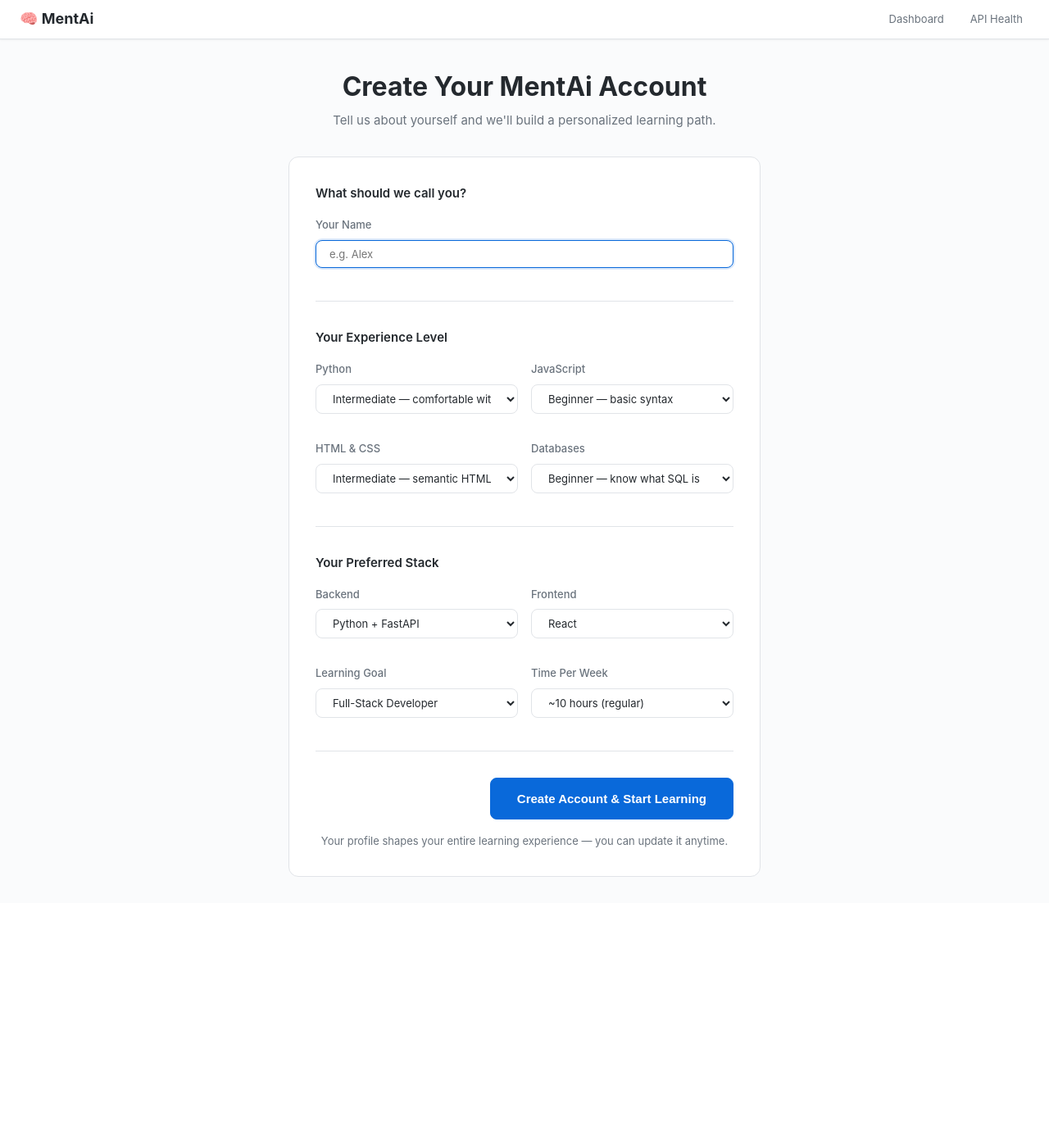
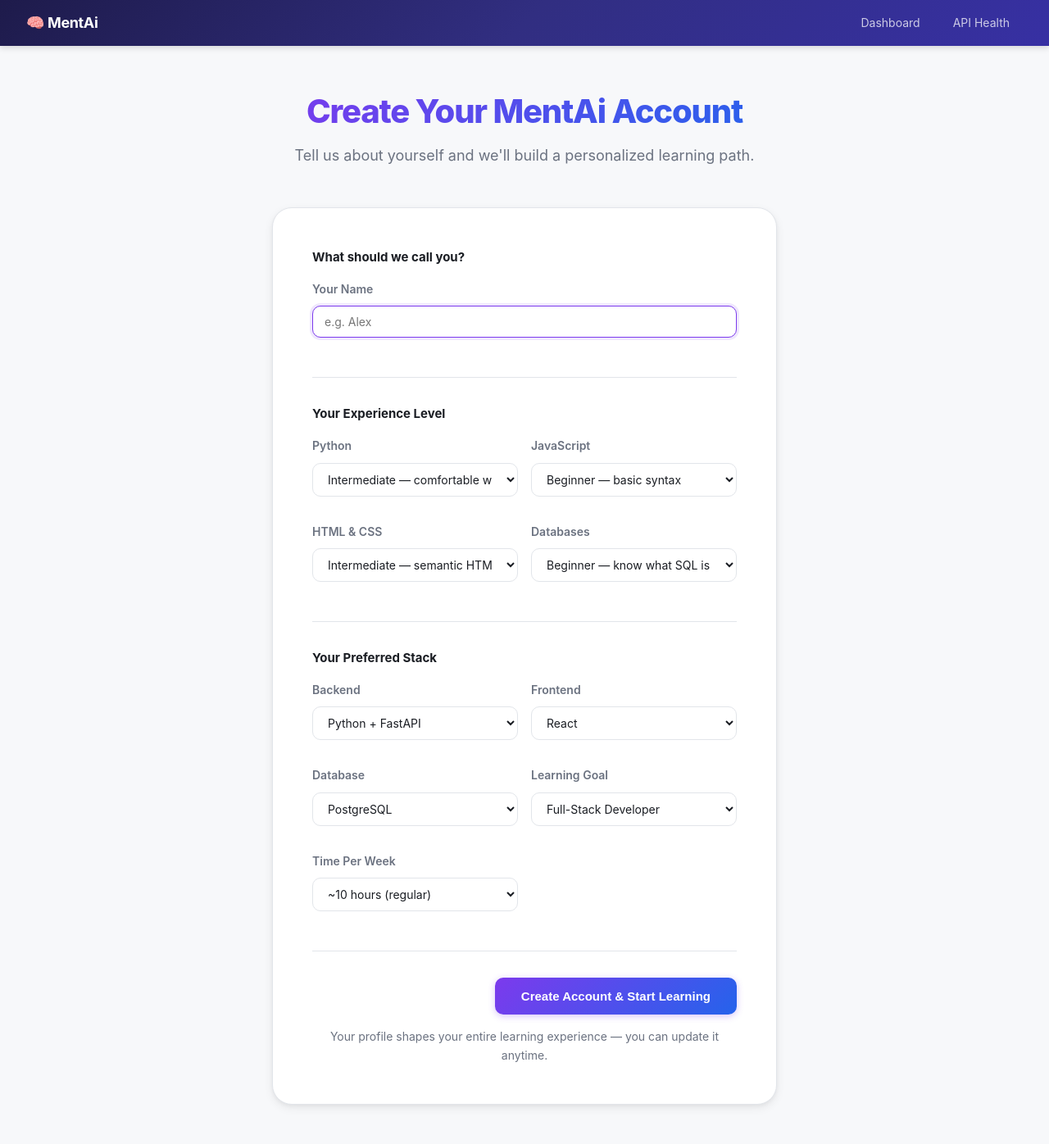
Before and after one commit to King-odysseus/mentai, a FastAPI app: page /onboarding in a window 1280 px wide. Shown: the whole page at 82% size. Before the commit the page ends 1070 px from the top, so only its background shows below. Run offline with FastAPI, Linux system fonts and the light colour scheme.

Commit message:
fix: audit fixes — learning path pipe, comparator fix, interactivity, UI redesign
Critical fixes:
- Pipe learning_path JSON as curriculum_context to AI tutor in all 3
  chat handlers (message, teach_concept, code_review) — the AI now
  sees the learner's curriculum position and adapts teaching
- Fix project_comparator.py — removed reference to deleted Concept
  model and concept_id field, uses string-based concept_title instead
- Fix teach_concept handler — now passes both curriculum_context AND
  mastery_context to the tutor, so the AI knows what's been learned

Frontend:
- cycle_complete and concept_exposed WebSocket messages now show a
  real animated toast notification instead of console.log
- Toast auto-dismisses after 3s with mastery-colored title

UI Redesign (Udacity-inspired):
- New color palette: deep purple gradient primary, refined neutrals
- Dark gradient nav bar, sticky at top
- Modern buttons with subtle hover elevation
- Glossier cards with tiered shadows
- Refined typography with Inter font stack
- Smoother transitions across all components
- Onboarding: added preferred_database selector, modern form styling
- Fixed orphan CSS declaration in workspace.css
- Unified toast notification component in main.css

Co-Authored-By: Claude Opus 4.8 <noreply@anthropic.com>

```diff
--- a/static/css/main.css
+++ b/static/css/main.css
@@ -1,35 +1,37 @@
 /* ==========================================================================
-   MentAi — Design Tokens & Global Styles
-   Clean, readable design optimized for learning sessions.
-   Dark mode supported via [data-theme="dark"].
+   MentAi — Design Tokens & Global Styles (Udacity-inspired modern)
    ========================================================================== */
 
-/* --------------------------------------------------------------------------
-   Design Tokens (CSS custom properties)
-   -------------------------------------------------------------------------- */
 :root {
   /* Colors */
-  --color-bg: #fafbfc;
+  --color-bg: #f7f8fa;
   --color-surface: #ffffff;
-  --color-border: #e1e4e8;
-  --color-text: #24292e;
-  --color-text-secondary: #6a737d;
-  --color-primary: #0969da;
-  --color-primary-hover: #0550b2;
+  --color-border: #e2e5ea;
+  --color-text: #1a1d23;
+  --color-text-secondary: #6b7280;
+  --color-primary: #7c3aed;
+  --color-primary-hover: #6d28d9;
+  --color-primary-light: #ede9fe;
   --color-primary-text: #ffffff;
-  --color-accent: #8250df;
-  --color-success: #1a7f37;
-  --color-warning: #9a6700;
-  --color-danger: #cf222e;
+  --color-accent: #059669;
+  --color-success: #059669;
+  --color-warning: #d97706;
+  --color-danger: #dc2626;
+
+  /* Gradients */
+  --gradient-primary: linear-gradient(135deg, #7c3aed 0%, #2563eb 100%);
+  --gradient-header: linear-gradient(135deg, #1e1b4b 0%, #312e81 50%, #3730a3 100%);
 
   /* Typography */
-  --font-mono: "Cascadia Code", "Fira Code", "JetBrains Mono", "Consolas", monospace;
-  --font-sans: -apple-system, BlinkMacSystemFont, "Segoe UI", Roboto, sans-serif;
-  --font-size-sm: 0.8125rem;
+  --font-sans: "Inter", -apple-system, BlinkMacSystemFont, "Segoe UI", system-ui, sans-serif;
+  --font-mono: "JetBrains Mono", "Fira Code", "Cascadia Code", "Consolas", monospace;
+  --font-size-xs: 0.75rem;
+  --font-size-sm: 0.875rem;
   --font-size-base: 0.9375rem;
   --font-size-lg: 1.125rem;
   --font-size-xl: 1.5rem;
   --font-size-2xl: 2rem;
+  --font-size-3xl: 2.5rem;
   --line-height: 1.6;
 
   /* Spacing */
@@ -38,25 +40,24 @@
   --space-md: 1rem;
   --space-lg: 1.5rem;
   --space-xl: 2rem;
+  --space-2xl: 3rem;
 
   /* Radii */
-  --radius-sm: 4px;
-  --radius-md: 8px;
-  --radius-lg: 12px;
+  --radius-sm: 6px;
+  --radius-md: 10px;
+  --radius-lg: 16px;
+  --radius-xl: 24px;
 
   /* Shadows */
-  --shadow-sm: 0 1px 2px rgba(0,0,0,0.06);
-  --shadow-md: 0 4px 12px rgba(0,0,0,0.08);
-  --shadow-lg: 0 8px 24px rgba(0,0,0,0.12);
+  --shadow-sm: 0 1px 3px rgba(0,0,0,0.06), 0 1px 2px rgba(0,0,0,0.04);
+  --shadow-md: 0 4px 12px rgba(0,0,0,0.07), 0 2px 4px rgba(0,0,0,0.04);
+  --shadow-lg: 0 12px 32px rgba(0,0,0,0.1), 0 4px 8px rgba(0,0,0,0.04);
+  --shadow-xl: 0 24px 48px rgba(0,0,0,0.12);
 
-  /* Transitions */
-  --transition-fast: 150ms ease;
-  --transition-base: 250ms ease;
+  --transition-fast: 150ms cubic-bezier(0.4, 0, 0.2, 1);
+  --transition-base: 250ms cubic-bezier(0.4, 0, 0.2, 1);
 }
 
-/* --------------------------------------------------------------------------
-   Reset & Base
-   -------------------------------------------------------------------------- */
 *, *::before, *::after { box-sizing: border-box; margin: 0; padding: 0; }
 
 html { font-size: 16px; -webkit-text-size-adjust: 100%; }
@@ -73,62 +74,79 @@ body {
 a { color: var(--color-primary); text-decoration: none; }
 a:hover { text-decoration: underline; }
 
-/* --------------------------------------------------------------------------
-   Top Navigation
-   -------------------------------------------------------------------------- */
+/* Top Nav */
 .topnav {
   display: flex;
   align-items: center;
   justify-content: space-between;
-  height: 48px;
-  padding: 0 var(--space-lg);
-  background: var(--color-surface);
-  border-bottom: 1px solid var(--color-border);
-  box-shadow: var(--shadow-sm);
+  height: 56px;
+  padding: 0 var(--space-xl);
+  background: var(--gradient-header);
+  box-shadow: 0 2px 8px rgba(0,0,0,0.15);
+  position: sticky;
+  top: 0;
+  z-index: 100;
 }
 .topnav-brand {
   font-weight: 700;
   font-size: var(--font-size-lg);
-  color: var(--color-text);
+  color: #fff;
+  letter-spacing: -0.02em;
 }
-.topnav-brand:hover { text-decoration: none; }
-.topnav-links { display: flex; gap: var(--space-md); }
+.topnav-brand:hover { text-decoration: none; opacity: 0.9; }
+.topnav-links { display: flex; gap: var(--space-sm); }
 .topnav-link {
   font-size: var(--font-size-sm);
-  color: var(--color-text-secondary);
-  padding: var(--space-xs) var(--space-sm);
+  color: rgba(255,255,255,0.75);
+  padding: var(--space-xs) var(--space-md);
   border-radius: var(--radius-sm);
-  transition: background var(--transition-fast);
+  transition: all var(--transition-fast);
 }
-.topnav-link:hover { background: var(--color-bg); text-decoration: none; }
+.topnav-link:hover { background: rgba(255,255,255,0.1); color: #fff; text-decoration: none; }
 
-/* --------------------------------------------------------------------------
-   Buttons
-   -------------------------------------------------------------------------- */
+/* Buttons */
 .btn {
   display: inline-flex;
   align-items: center;
+  justify-content: center;
   gap: var(--space-xs);
-  padding: var(--space-sm) var(--space-md);
+  padding: 8px 18px;
   font-size: var(--font-size-sm);
-  font-weight: 500;
-  border: 1px solid var(--color-border);
+  font-weight: 600;
+  border: none;
   border-radius: var(--radius-md);
   background: var(--color-surface);
   color: var(--color-text);
   cursor: pointer;
   transition: all var(--transition-fast);
   white-space: nowrap;
+  box-shadow: var(--shadow-sm);
 }
-.btn:hover { background: var(--color-bg); border-color: var(--color-text-secondary); }
+.btn:hover {
+  transform: translateY(-1px);
+  box-shadow: var(--shadow-md);
+}
+.btn:active {
+  transform: translateY(0);
+}
 .btn-primary {
-  background: var(--color-primary);
+  background: var(--gradient-primary);
   color: var(--color-primary-text);
+  box-shadow: 0 2px 8px rgba(124,58,237,0.3);
+}
+.btn-primary:hover {
+  box-shadow: 0 4px 14px rgba(124,58,237,0.4);
+}
+.btn-secondary {
+  color: var(--color-text-secondary);
+  background: var(--color-surface);
+  border: 1px solid var(--color-border);
+}
+.btn-secondary:hover {
   border-color: var(--color-primary);
+  color: var(--color-primary);
 }
-.btn-primary:hover { background: var(--color-primary-hover); border-color: var(--color-primary-hover); }
-.btn-secondary { color: var(--color-text-secondary); }
-.btn-sm { padding: var(--space-xs) var(--space-sm); font-size: 0.75rem; }
+.btn-sm { padding: 5px 12px; font-size: var(--font-size-xs); }
 .btn-icon {
   background: none;
   border: none;
@@ -138,13 +156,11 @@ a:hover { text-decoration: underline; }
   font-size: 1rem;
   line-height: 1;
   color: var(--color-text-secondary);
-  transition: background var(--transition-fast);
+  transition: all var(--transition-fast);
 }
-.btn-icon:hover { background: var(--color-bg); }
+.btn-icon:hover { background: var(--color-bg); color: var(--color-text); }
 
-/* --------------------------------------------------------------------------
-   Forms
-   -------------------------------------------------------------------------- */
+/* Forms */
 .form-group { margin-bottom: var(--space-md); }
 .form-group label {
   display: block;
@@ -157,20 +173,21 @@ a:hover { text-decoration: underline; }
 .form-group textarea,
 .form-group select {
   width: 100%;
-  padding: var(--space-sm) var(--space-md);
-  font-size: var(--font-size-base);
+  padding: 10px 14px;
+  font-size: var(--font-size-sm);
   font-family: inherit;
-  border: 1px solid var(--color-border);
+  border: 1.5px solid var(--color-border);
   border-radius: var(--radius-md);
   background: var(--color-surface);
   color: var(--color-text);
-  transition: border-color var(--transition-fast);
+  transition: all var(--transition-fast);
 }
 .form-group input:focus,
-.form-group textarea:focus {
+.form-group textarea:focus,
+.form-group select:focus {
   outline: none;
   border-color: var(--color-primary);
-  box-shadow: 0 0 0 3px rgba(9, 105, 218, 0.15);
+  box-shadow: 0 0 0 3px rgba(124,58,237,0.12);
 }
 .form-actions {
   display: flex;
@@ -179,16 +196,16 @@ a:hover { text-decoration: underline; }
   margin-top: var(--space-lg);
 }
 
-/* --------------------------------------------------------------------------
-   Cards
-   -------------------------------------------------------------------------- */
+/* Cards */
 .card {
   background: var(--color-surface);
   border: 1px solid var(--color-border);
   border-radius: var(--radius-lg);
   padding: var(--space-lg);
   box-shadow: var(--shadow-sm);
+  transition: box-shadow var(--transition-base);
 }
+.card:hover { box-shadow: var(--shadow-md); }
 .card-header {
   display: flex;
   align-items: center;
@@ -198,29 +215,55 @@ a:hover { text-decoration: underline; }
 .card-header h2 {
   font-size: var(--font-size-lg);
   font-weight: 600;
+  color: var(--color-text);
 }
 
-/* --------------------------------------------------------------------------
-   Empty state
-   -------------------------------------------------------------------------- */
+/* Empty state */
 .empty-state {
   color: var(--color-text-secondary);
-  font-style: italic;
   text-align: center;
   padding: var(--space-xl);
+  font-size: var(--font-size-sm);
 }
 
-/* --------------------------------------------------------------------------
-   Main content area
-   -------------------------------------------------------------------------- */
+/* Main content */
 .main-content {
-  /* Default: full height minus nav */
-  min-height: calc(100vh - 48px);
+  min-height: calc(100vh - 56px);
 }
 
-/* --------------------------------------------------------------------------
-   Utility
-   -------------------------------------------------------------------------- */
+/* Toast notification */
+.concept-toast {
+  position: fixed;
+  bottom: 24px;
+  right: 24px;
+  display: flex;
+  align-items: center;
+  gap: var(--space-sm);
+  padding: var(--space-md) var(--space-lg);
+  background: var(--color-surface);
+  border: 1px solid var(--color-border);
+  border-radius: var(--radius-lg);
+  box-shadow: var(--shadow-lg);
+  transform: translateY(120%);
+  opacity: 0;
+  transition: all var(--transition-base);
+  z-index: 1000;
+  max-width: 360px;
+}
+.concept-toast.toast-visible {
+  transform: translateY(0);
+  opacity: 1;
+}
+.toast-icon { font-size: 1.5rem; }
+.toast-body { display: flex; flex-direction: column; }
+.toast-title { font-weight: 600; font-size: var(--font-size-sm); }
+.toast-meta { font-size: var(--font-size-xs); color: var(--color-text-secondary); margin-top: 2px; }
+.toast-mastered .toast-title { color: var(--color-accent); }
+.toast-confident .toast-title { color: var(--color-success); }
+.toast-practiced .toast-title { color: var(--color-primary); }
+.toast-introduced .toast-title { color: var(--color-warning); }
+
+/* Utility */
 .sr-only {
   position: absolute;
   width: 1px; height: 1px;
--- a/static/css/onboarding.css
+++ b/static/css/onboarding.css
@@ -1,43 +1,51 @@
 /* ==========================================================================
-   Onboarding — Account creation page
+   Onboarding — Account creation (Udacity-inspired)
    ========================================================================== */
 
 .onboarding {
-  max-width: 640px;
+  max-width: 680px;
   margin: 0 auto;
-  padding: var(--space-xl);
+  padding: var(--space-2xl) var(--space-xl);
 }
 
 .onboarding-header {
   text-align: center;
-  margin-bottom: var(--space-xl);
+  margin-bottom: var(--space-2xl);
 }
 .onboarding-header h1 {
-  font-size: var(--font-size-2xl);
-  font-weight: 700;
+  font-size: var(--font-size-3xl);
+  font-weight: 800;
+  background: var(--gradient-primary);
+  -webkit-background-clip: text;
+  -webkit-text-fill-color: transparent;
+  background-clip: text;
+  letter-spacing: -0.03em;
 }
 .onboarding-header p {
   color: var(--color-text-secondary);
-  margin-top: var(--space-xs);
+  margin-top: var(--space-sm);
+  font-size: var(--font-size-lg);
 }
 
 .onboarding-form {
   background: var(--color-surface);
   border: 1px solid var(--color-border);
-  border-radius: var(--radius-lg);
-  padding: var(--space-xl);
+  border-radius: var(--radius-xl);
+  padding: var(--space-2xl);
+  box-shadow: var(--shadow-md);
 }
 
 .form-section {
   margin-bottom: var(--space-xl);
-  padding-bottom: var(--space-lg);
+  padding-bottom: var(--space-xl);
   border-bottom: 1px solid var(--color-border);
 }
-.form-section:last-of-type { border-bottom: none; }
+.form-section:last-of-type { border-bottom: none; margin-bottom: 0; }
 .form-section h3 {
   font-size: var(--font-size-base);
-  font-weight: 600;
+  font-weight: 700;
   margin-bottom: var(--space-md);
+  color: var(--color-text);
 }
 
 .exp-grid, .stack-grid {
@@ -49,37 +57,39 @@
 .form-group {
   display: flex;
   flex-direction: column;
-  gap: 4px;
+  gap: 5px;
 }
 .form-group label {
   font-size: var(--font-size-sm);
-  font-weight: 500;
+  font-weight: 600;
   color: var(--color-text-secondary);
 }
 .form-group input,
 .form-group select {
-  padding: var(--space-sm) var(--space-md);
-  border: 1px solid var(--color-border);
+  padding: 10px 14px;
+  border: 1.5px solid var(--color-border);
   border-radius: var(--radius-md);
   font-size: var(--font-size-sm);
   font-family: var(--font-sans);
   background: var(--color-surface);
+  transition: all var(--transition-fast);
 }
 .form-group input:focus,
 .form-group select:focus {
   outline: none;
   border-color: var(--color-primary);
-  box-shadow: 0 0 0 2px rgba(9, 105, 218, 0.15);
+  box-shadow: 0 0 0 3px rgba(124,58,237,0.12);
 }
 
 .form-actions {
   text-align: center;
-  margin-top: var(--space-lg);
+  margin-top: var(--space-xl);
 }
 .btn-lg {
-  padding: var(--space-md) var(--space-xl);
+  padding: 14px 32px;
   font-size: var(--font-size-base);
-  font-weight: 600;
+  font-weight: 700;
+  border-radius: var(--radius-md);
 }
 .form-footer {
   text-align: center;
--- a/static/css/workspace.css
+++ b/static/css/workspace.css
@@ -170,8 +170,6 @@
   width: 100%;
   border: none;
   background: #fff;
-}
-  word-break: break-all;
 }
 
 /* --------------------------------------------------------------------------
--- a/static/js/onboarding.js
+++ b/static/js/onboarding.js
@@ -28,6 +28,7 @@ document.addEventListener("DOMContentLoaded", () => {
       git_level: "beginner",
       preferred_backend: formData.get("preferred_backend") || null,
       preferred_frontend: formData.get("preferred_frontend") || null,
+      preferred_database: formData.get("preferred_database") || null,
       learning_goal: formData.get("learning_goal") || null,
       time_per_week: formData.get("time_per_week") || null,
       onboarding_complete: true,
--- a/templates/onboarding.html
+++ b/templates/onboarding.html
@@ -86,6 +86,16 @@
           </select>
         </div>
         <div class="form-group">
+          <label for="reg-db-pref">Database</label>
+          <select id="reg-db-pref" name="preferred_database">
+            <option value="postgresql">PostgreSQL</option>
+            <option value="sqlite">SQLite</option>
+            <option value="mysql">MySQL</option>
+            <option value="mongodb">MongoDB</option>
+            <option value="other">Something else</option>
+          </select>
+        </div>
+        <div class="form-group">
           <label for="reg-goal">Learning Goal</label>
           <select id="reg-goal" name="learning_goal">
             <option value="fullstack">Full-Stack Developer</option>
```
Also changed, not shown: app/routers/chat.py (+45 -17 lines), app/services/project_comparator.py (+7 -14 lines), static/js/workspace/chat.js (+30 -3 lines).
